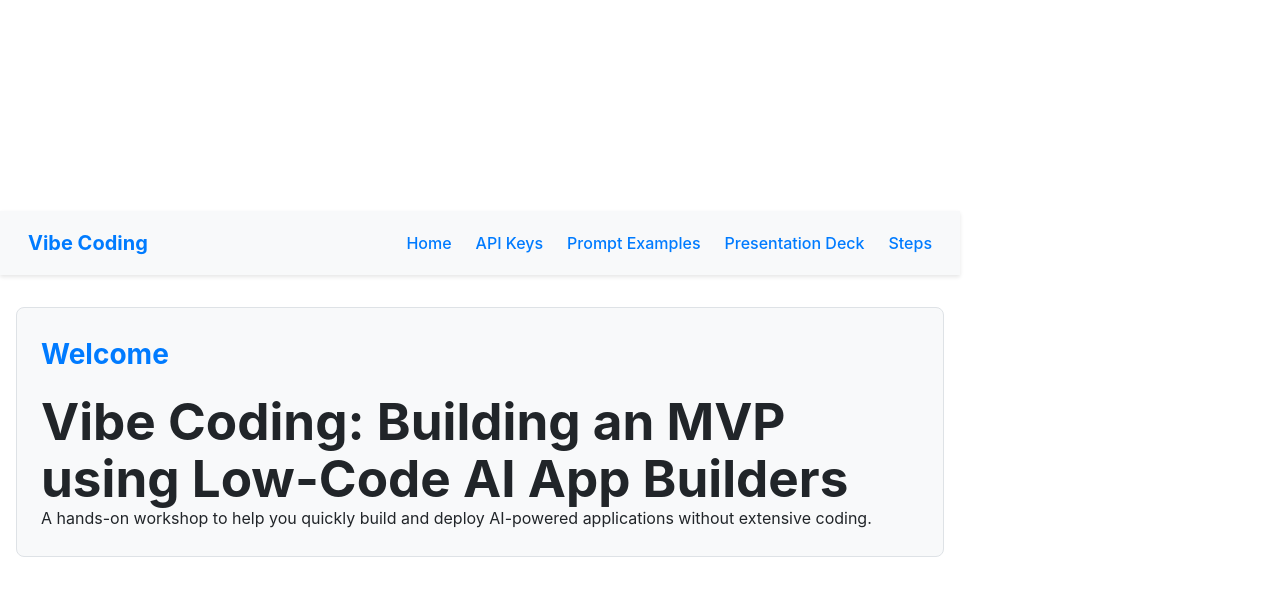
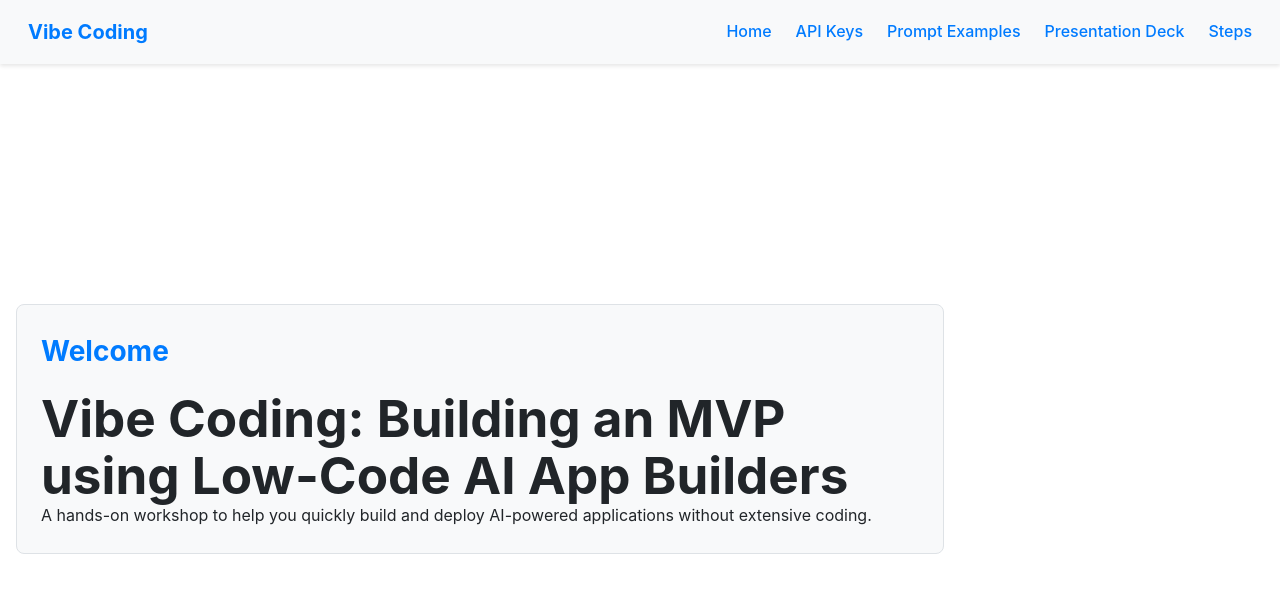
Before and after one commit to brandonup/vibe-coding, a React (Vite) app: page / in a window 1280 px wide. Shown: the top 596 px of the page. Built offline with nearby package versions, Linux system fonts and the light colour scheme.

Commit message:
feat: make navbar fixed at the top

```diff
--- a/src/styles/index.css
+++ b/src/styles/index.css
@@ -14,6 +14,7 @@ body {
 }
 
 :root {
+  --navbar-height: 58px; /* Navbar height */
   --primary-color: #007bff;
   --secondary-color: #6c757d;
   --bg-color: #fff;
@@ -48,7 +49,8 @@ body.dark-mode {
 
 .container {
   max-width: 960px;
-  margin: 2rem auto;
+  /* Adjusted margin to account for fixed navbar height */
+  margin: calc(2rem + var(--navbar-height)) auto 2rem;
   padding: 0 1rem;
 }
 
@@ -57,8 +59,10 @@ body.dark-mode {
   background-color: var(--navbar-bg);
   padding: 0.5rem 1rem;
   box-shadow: 0 2px 4px rgba(0,0,0,0.1);
-  position: sticky;
+  position: fixed; /* Changed from sticky to fixed */
   top: 0;
+  left: 0; /* Ensure it's aligned to the left */
+  width: 100%; /* Ensure it spans full width */
   z-index: 1000;
   display: flex;
   justify-content: space-between;
```
